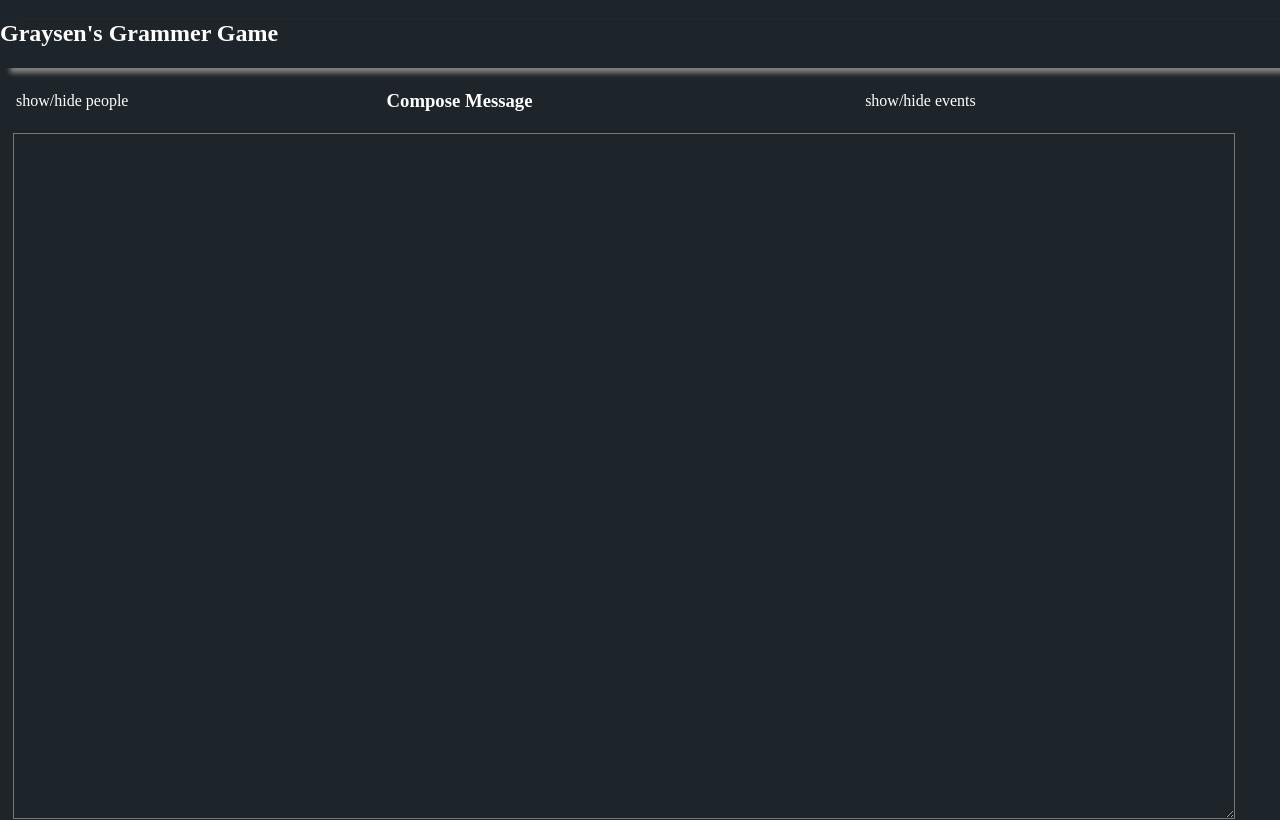
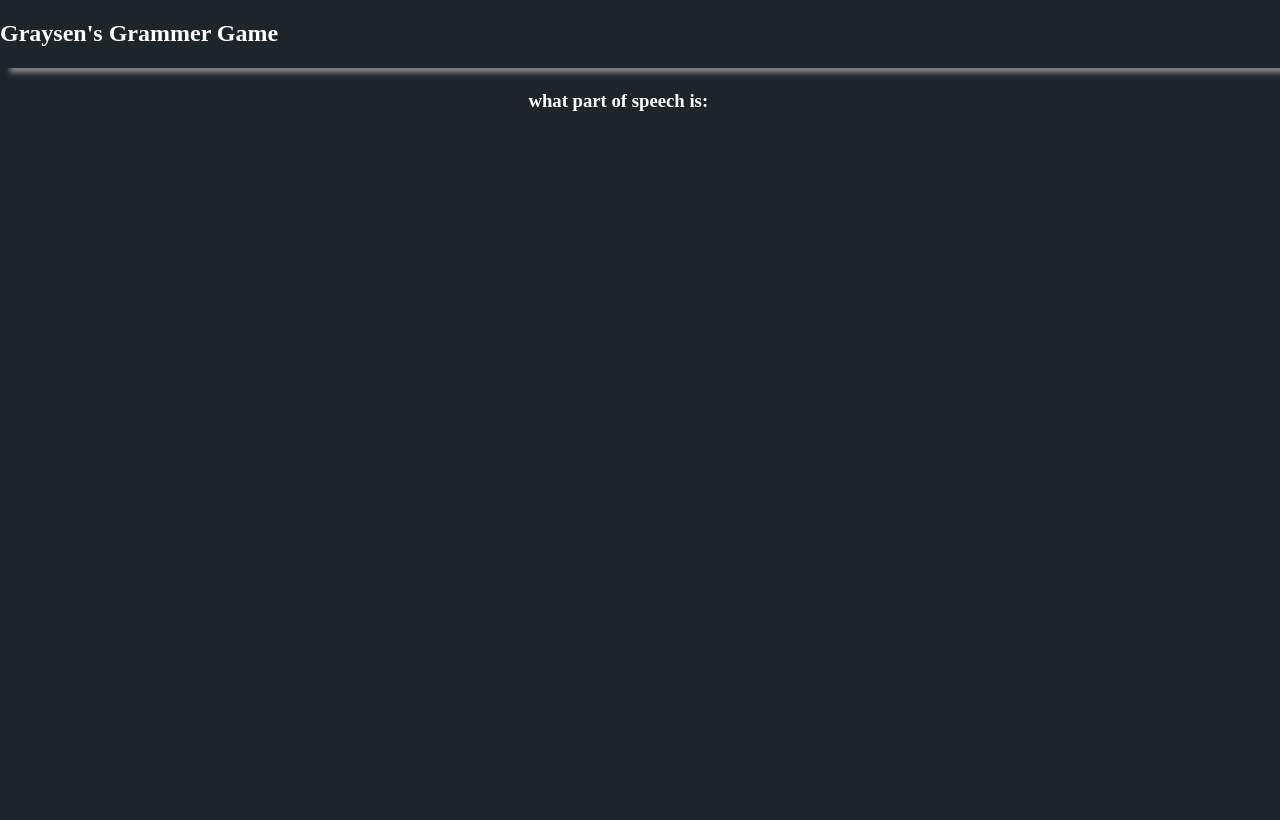
Before and after one commit to mpmcpherson/graysensSpeech, a PHP site: page / in a window 1280 px wide. Run offline with PHP 8.4, Linux system fonts and the light colour scheme; data that the repository does not hold is empty; a stand-in replaces the project's code that opens the database connection.

Commit message:
autocommit Sun 28 Feb 2021 12:16:33 AM EST

```diff
--- a/site/css/style.css
+++ b/site/css/style.css
@@ -52,7 +52,7 @@ body
 .mainBody
 {
 	width: 95%;
-	padding-left: 13px;
+	padding-left: 3%;
 }
 .mainBodyLeftHidden
 {
@@ -69,7 +69,9 @@ body
 	width: 100%;
 	padding-left: 13px;
 }
-
+.titleCenter{
+	padding-left: 40%;
+}
 
 .rightBar {
 	/*background-color: #e1e4b4;*/
--- a/site/index.php
+++ b/site/index.php
@@ -30,14 +30,14 @@
 			<div class="mainBody full" id="body">
 				<div class="">
 					<table style="width: 100%;"> <tr>
-						<td><div id="showHidePeople" class="button">show/hide people</div></td>
-						<td><h3 class=""><?php echo $viewportTitle; ?></h3></td>
-						<td><div id="showHideEvents" class="button">show/hide events</div></td>
+						<td><div id="showHidePeople" class="button" style="display: none;">show/hide people</div></td>
+						<td><h3 class="titleCenter"><?php echo $viewportTitle; ?></h3></td>
+						<td><div id="showHideEvents" class="button" style="display: none;">show/hide events</div></td>
 					</tr></table>
 				</div>
 				<div id="dueToday"></div>
 				<div>
-					<textarea style="display: flex; height: 85vh; width: 100%; background-color: #1D252B; color: white;"></textarea>
+					<textarea style="display: none; height: 85vh; width: 100%; background-color: #1D252B; color: white;"></textarea>
 				</div>
 				<a href="mailto:" style="width: 100%; display: none;"><button style="width: 100%; background-color: red;">>send it!<</button></a>
 			</div>
--- a/site/resources/uiConfig.php
+++ b/site/resources/uiConfig.php
@@ -3,5 +3,5 @@
 	$title = "Graysen's Game";
 	$leftBar="People you want to keep in the loop";
 	$rightBar="What you've been up to since you last talked with them";
-	$viewportTitle="Compose Message";
+	$viewportTitle="what part of speech is: ";
 ?>
```
